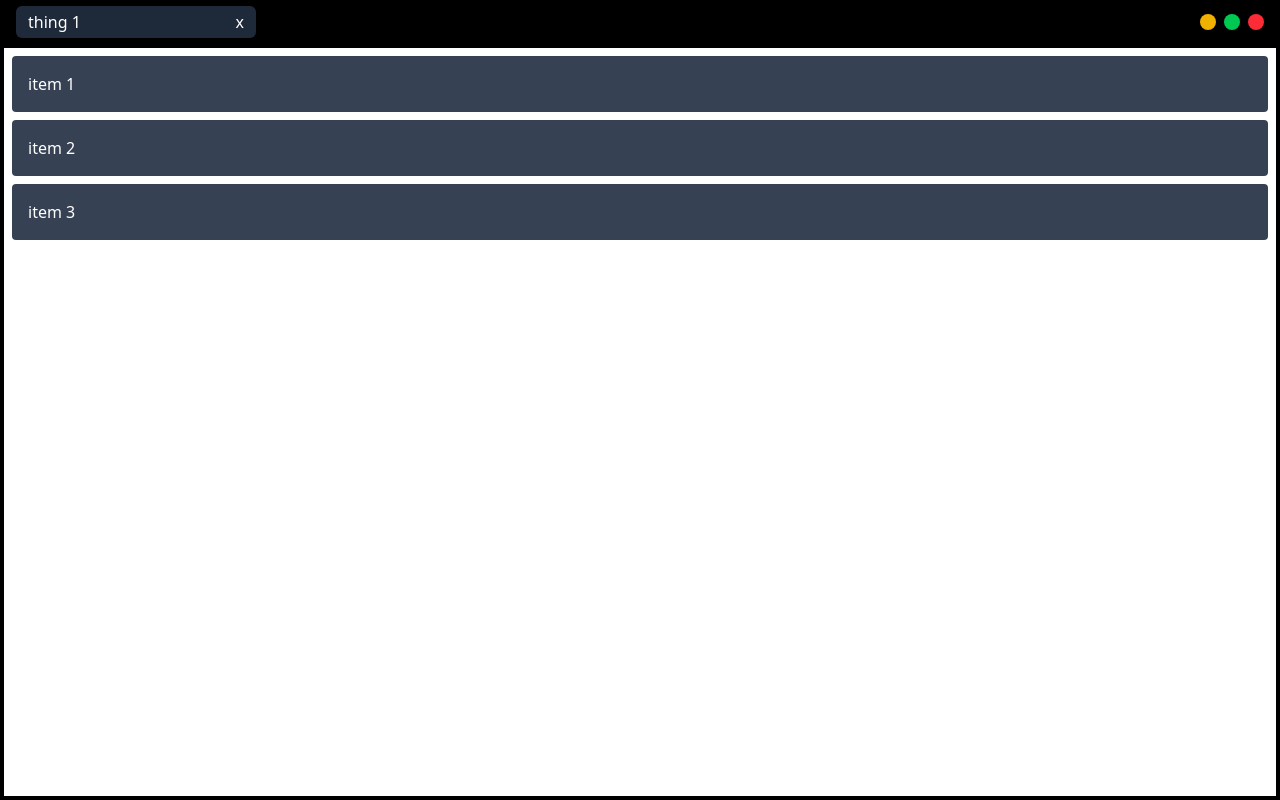
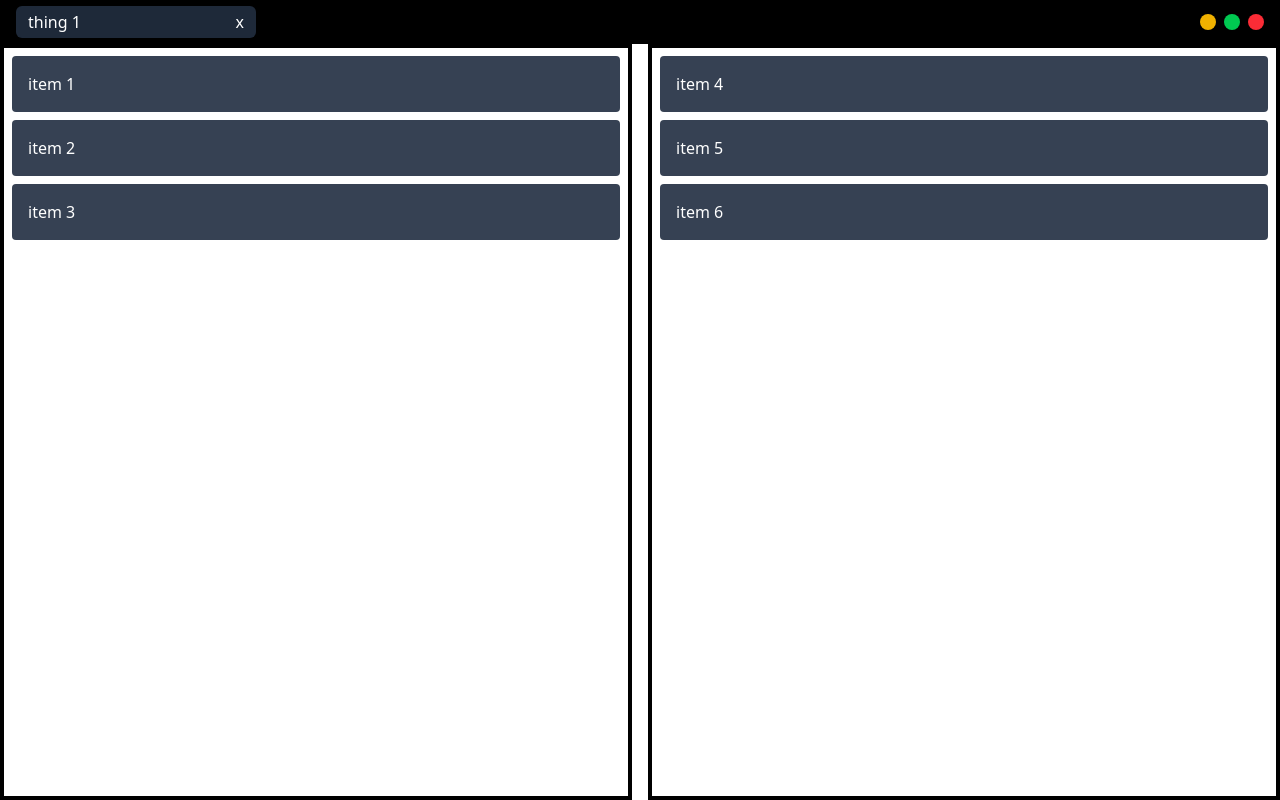
Before and after one commit to mikkel-ux/golang, a SvelteKit app in the folder golangfileExplore/frontend/: page /dragTest in a window 1280 px wide. Built offline with nearby package versions, Linux system fonts and the light colour scheme.

Commit message:
refactor: implement drag-and-drop functionality with DragList component

```diff
--- /dev/null
+++ b/golangfileExplore/frontend/src/lib/types/types.ts
@@ -0,0 +1,4 @@
+export type Item = {
+	id: number;
+	name: string;
+};
--- a/golangfileExplore/frontend/src/routes/dragTest/+page.svelte
+++ b/golangfileExplore/frontend/src/routes/dragTest/+page.svelte
@@ -1,46 +1,17 @@
 <script lang="ts">
-	type Item = {
-		id: number;
-		name: string;
-	};
+	import type { Item } from '$lib/types/types';
 	import { flip } from 'svelte/animate';
+	import DragList from './DragList.svelte';
 	let box1 = $state<Item[]>([
 		{ id: 1, name: 'item 1' },
 		{ id: 2, name: 'item 2' },
 		{ id: 3, name: 'item 3' }
 	]);
-	// svelte-ignore state_referenced_locally
-	let preview = $state<Item[]>(box1);
-	let draggedId: number = $state(0);
-
-	function handleDragStart(event: DragEvent | null, id: number) {
-		if (!event?.dataTransfer) return;
-		event.dataTransfer.setData('text/plain', '');
-		draggedId = id;
-		preview = box1;
-	}
-
-	function handleDragOver(event: DragEvent | null, overId: number) {
-		if (!event) return;
-		event.preventDefault();
-		if (draggedId === 0 || draggedId === overId) return;
-
-		const from = preview.findIndex((item) => item.id === draggedId);
-		const to = preview.findIndex((item) => item.id === overId);
-
-		if (from === -1 || to === -1) return;
-
-		const updated = [...preview];
-		const [moved] = updated.splice(from, 1);
-		updated.splice(to, 0, moved);
-		preview = updated;
-	}
-
-	function handleDrop(event: DragEvent | null) {
-		if (!event) return;
-		box1 = preview;
-		draggedId = 0;
-	}
+	let box2 = $state<Item[]>([
+		{ id: 4, name: 'item 4' },
+		{ id: 5, name: 'item 5' },
+		{ id: 6, name: 'item 6' }
+	]);
 </script>
 
 <!-- <div>
@@ -48,18 +19,46 @@
 </div> -->
 
 <section class="w-full h-full flex flex-row gap-4">
-	<div class="drag-grid flex-1 border-4" role="none" ondrop={handleDrop}>
-		{#each preview as item (item)}
+	<DragList bind:items={box1}>
+		{#snippet children({ items, dragState, dragstart, dragover, dragend, drop })}
+			<div ondrop={drop} role="none" class="drag-grid flex-1 border-4">
+				{#each items as item, index (item)}
 					<div
 						class="p-4 m-2 bg-gray-700 text-white rounded"
+						class:opacity-50={index === dragState.draggedIndex}
+						class:border-4={index === dragState.drappedOverIndex}
 						draggable="true"
-				ondragover={(event) => handleDragOver(event, item.id)}
-				ondragstart={(event) => handleDragStart(event, item.id)}
+						ondragover={(event) => dragover(event, index)}
+						ondragstart={(event) => dragstart(event, index)}
+						ondragend={dragend}
 						role="none"
-				animate:flip={{ duration: 150 }}
+						animate:flip={{ duration: 350 }}
 					>
 						{item.name}
 					</div>
 				{/each}
 			</div>
+		{/snippet}
+	</DragList>
+	<DragList bind:items={box2}>
+		{#snippet children({ items, dragState, dragstart, dragover, dragend, drop })}
+			<div ondrop={drop} role="none" class="drag-grid flex-1 border-4">
+				{#each items as item, index (item)}
+					<div
+						class="p-4 m-2 bg-gray-700 text-white rounded"
+						class:opacity-50={index === dragState.draggedIndex}
+						class:border-4={index === dragState.drappedOverIndex}
+						draggable="true"
+						ondragover={(event) => dragover(event, index)}
+						ondragstart={(event) => dragstart(event, index)}
+						ondragend={dragend}
+						role="none"
+						animate:flip={{ duration: 350 }}
+					>
+						{item.name}
+					</div>
+				{/each}
+			</div>
+		{/snippet}
+	</DragList>
 </section>
--- /dev/null
+++ b/golangfileExplore/frontend/src/routes/dragTest/DragList.svelte
@@ -0,0 +1,81 @@
+<script lang="ts">
+	import type { Item } from '$lib/types/types';
+	import { flip } from 'svelte/animate';
+	import type { Snippet } from 'svelte';
+
+	type DragListRenderProps = {
+		items: Item[];
+		dragState: {
+			draggedIndex: number;
+			drappedOverIndex: number;
+		};
+		drop: typeof handleDrop;
+		dragstart: typeof handleDragStart;
+		dragover: typeof handleDragOver;
+		dragend: typeof handleDragEnd;
+	};
+
+	let {
+		items = $bindable<Item[]>(),
+		children
+	}: {
+		items?: Item[];
+		children?: Snippet<[DragListRenderProps]>;
+	} = $props();
+
+	let drappedOverIndex: number = $state(-1);
+	let draggedIndex: number = $state(-1);
+
+	function handleDragStart(event: DragEvent | null, index: number) {
+		if (!event?.dataTransfer) return;
+		event.dataTransfer.setData('text/plain', '');
+		draggedIndex = index;
+	}
+
+	function handleDragOver(event: DragEvent | null, overIndex: number) {
+		if (!event) return;
+		event.preventDefault();
+		drappedOverIndex = overIndex;
+	}
+
+	function swap(indexA: number, indexB: number) {
+		if (!items) return;
+		if (indexA === indexB) return;
+		if (indexA < 0 || indexB < 0) return;
+		if (indexA >= items.length || indexB >= items.length) return;
+
+		const next = items.slice();
+		[next[indexA], next[indexB]] = [next[indexB], next[indexA]];
+		items = next;
+	}
+
+	function handleDrop(event: DragEvent | null) {
+		if (!event) return;
+		if (draggedIndex === -1 || drappedOverIndex === -1) return;
+		swap(draggedIndex, drappedOverIndex);
+		handleDragEnd();
+	}
+
+	function handleDragEnd() {
+		draggedIndex = -1;
+		drappedOverIndex = -1;
+	}
+</script>
+
+<!-- <div ondrop={handleDrop} role="none"> -->
+<!-- <slot
+		{items}
+		dragState={{ draggedIndex, drappedOverIndex }}
+		dragstart={handleDragStart}
+		dragover={handleDragOver}
+		dragend={handleDragEnd}
+	/> -->
+{@render children?.({
+	items,
+	drop: handleDrop,
+	dragState: { draggedIndex, drappedOverIndex },
+	dragstart: handleDragStart,
+	dragover: handleDragOver,
+	dragend: handleDragEnd
+})}
+<!-- </div> -->
```
Also changed, not shown: golangfileExplore/frontend/src/routes/dragTest/test.txt. Lines whose indentation alone changed are shown as unchanged.
